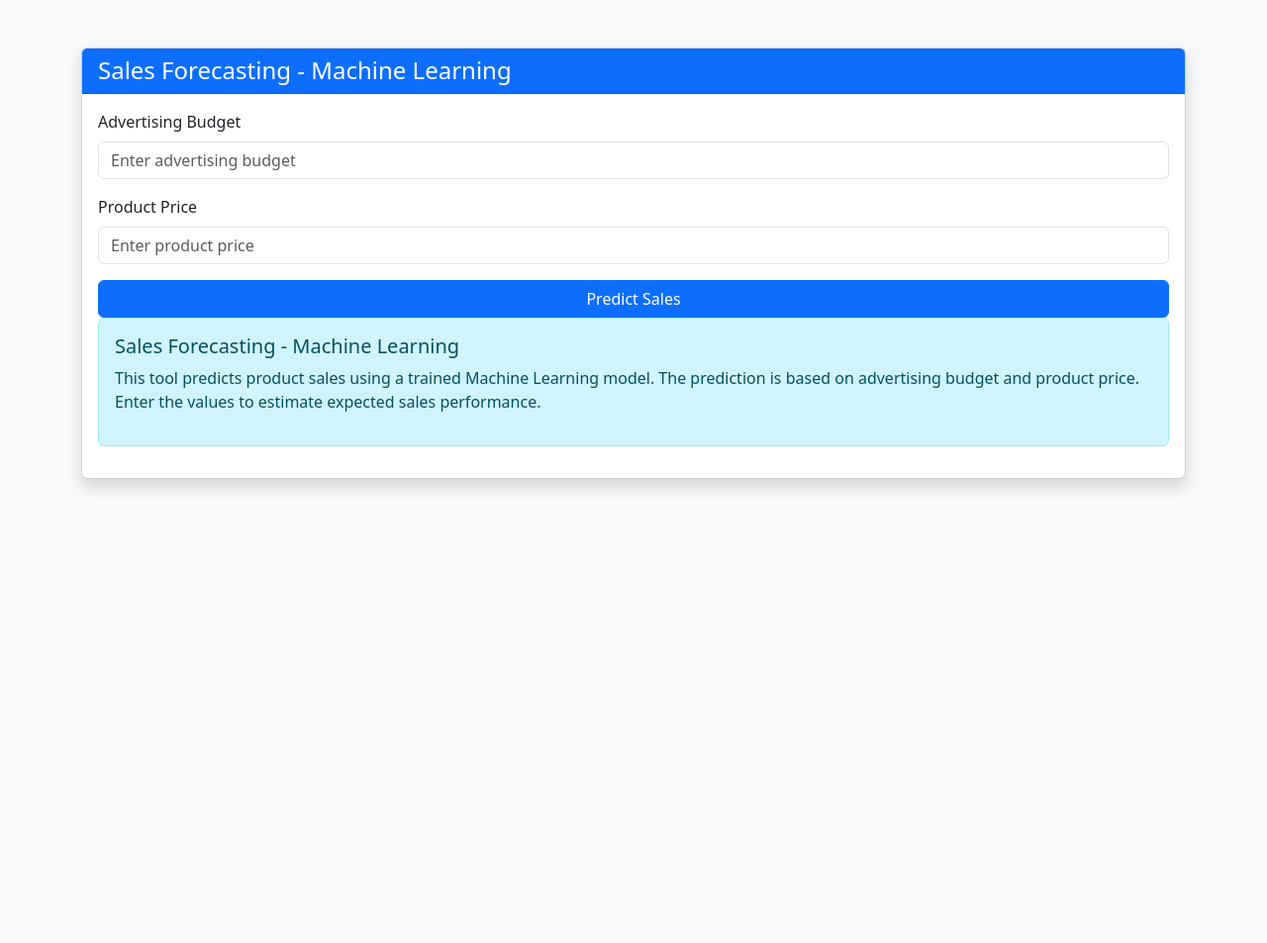
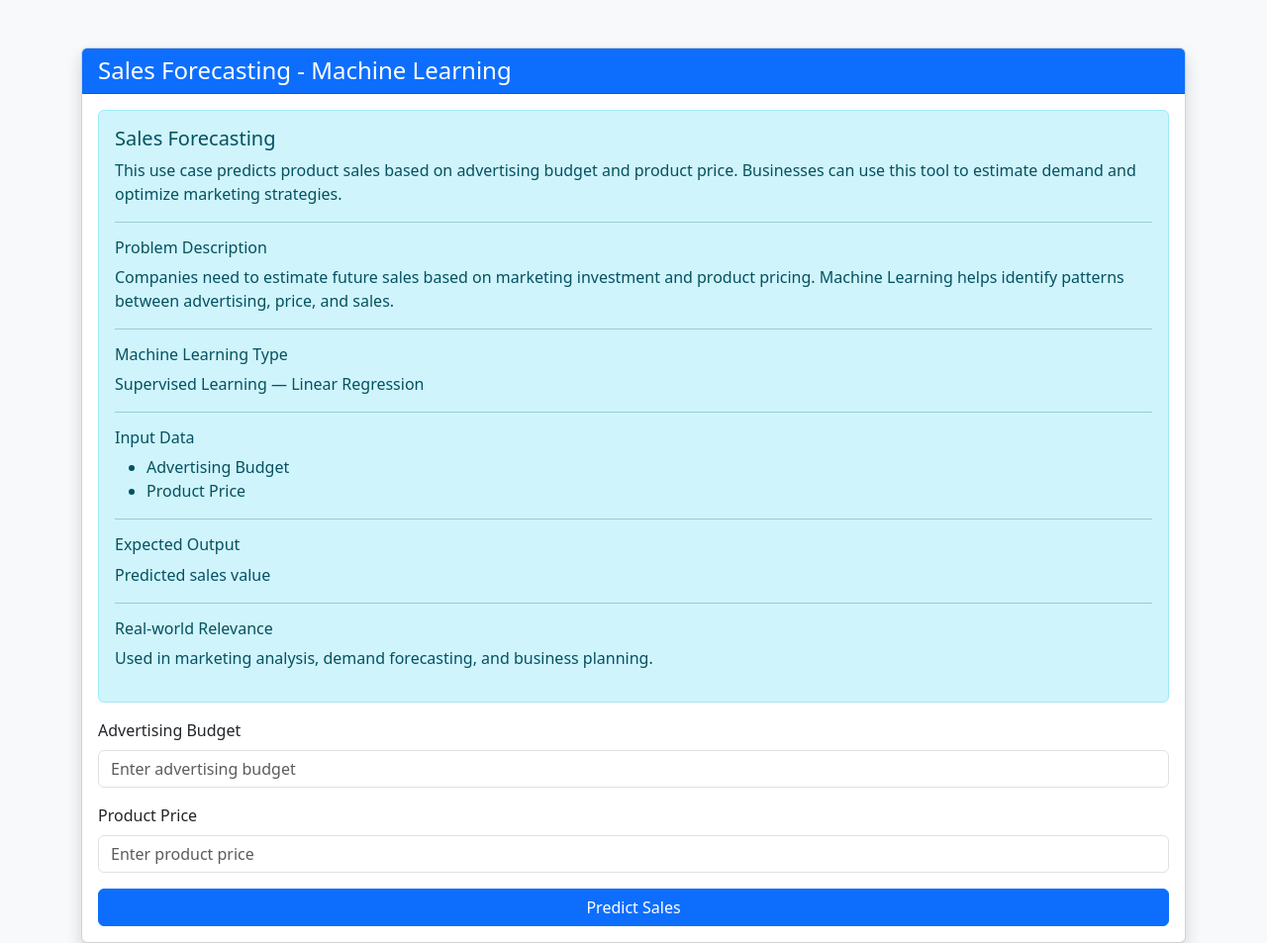
Before and after one commit to Davidcapera/MACHINE_LEARNIG2, a Flask app: page /sales in a window 1280 px wide. Shown: the whole page at 99% size. Before the commit the page ends 495 px from the top, so only its background shows below. Run offline with Flask 3, Linux system fonts and the light colour scheme.

Commit message:
Complete sales forecasting use case UI

```diff
--- a/app/templates/sales.html
+++ b/app/templates/sales.html
@@ -20,6 +20,50 @@
 </div>
 
 <div class="card-body">
+
+<div class="alert alert-info">
+
+<h5>Sales Forecasting</h5>
+
+<p>
+This use case predicts product sales based on advertising budget and product price.
+Businesses can use this tool to estimate demand and optimize marketing strategies.
+</p>
+
+<hr>
+
+<h6>Problem Description</h6>
+<p>
+Companies need to estimate future sales based on marketing investment and product pricing.
+Machine Learning helps identify patterns between advertising, price, and sales.
+</p>
+
+<hr>
+
+<h6>Machine Learning Type</h6>
+<p>Supervised Learning — Linear Regression</p>
+
+<hr>
+
+<h6>Input Data</h6>
+<ul>
+<li>Advertising Budget</li>
+<li>Product Price</li>
+</ul>
+
+<hr>
+
+<h6>Expected Output</h6>
+<p>Predicted sales value</p>
+
+<hr>
+
+<h6>Real-world Relevance</h6>
+<p>
+Used in marketing analysis, demand forecasting, and business planning.
+</p>
+
+</div>
 
 <form method="POST">
 
@@ -47,7 +91,7 @@ required
 >
 </div>
 
-<button class="btn btn-primary w-100">
+<button type="submit" class="btn btn-primary w-100">
 Predict Sales
 </button>
 
@@ -61,15 +105,8 @@ Predicted Sales: {{ prediction }}
 </div>
 {% endif %}
 
-<div class="alert alert-info">
-
-<h5>Sales Forecasting - Machine Learning</h5>
-
-<p>
-This tool predicts product sales using a trained Machine Learning model.
-The prediction is based on advertising budget and product price.
-Enter the values to estimate expected sales performance.
-</p>
+</div>
+</div>
 
 </div>
 
```
